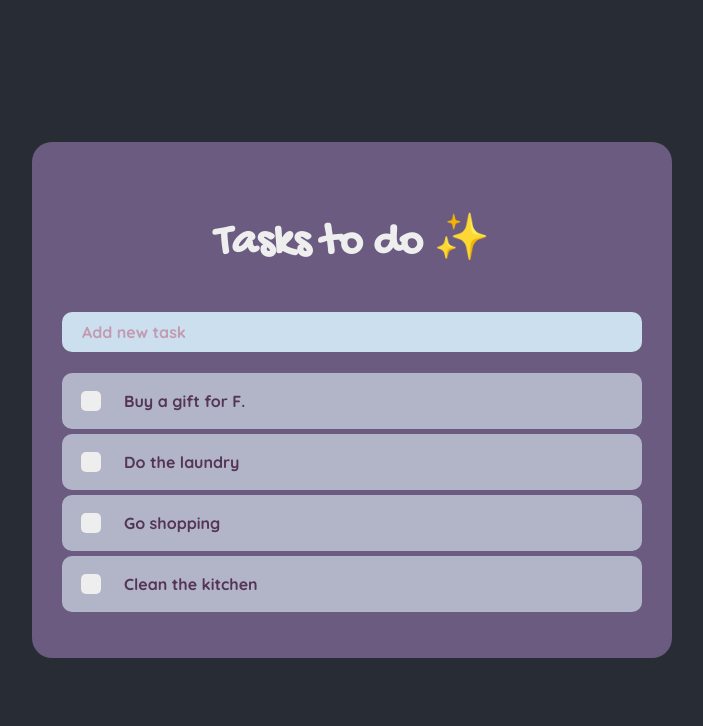
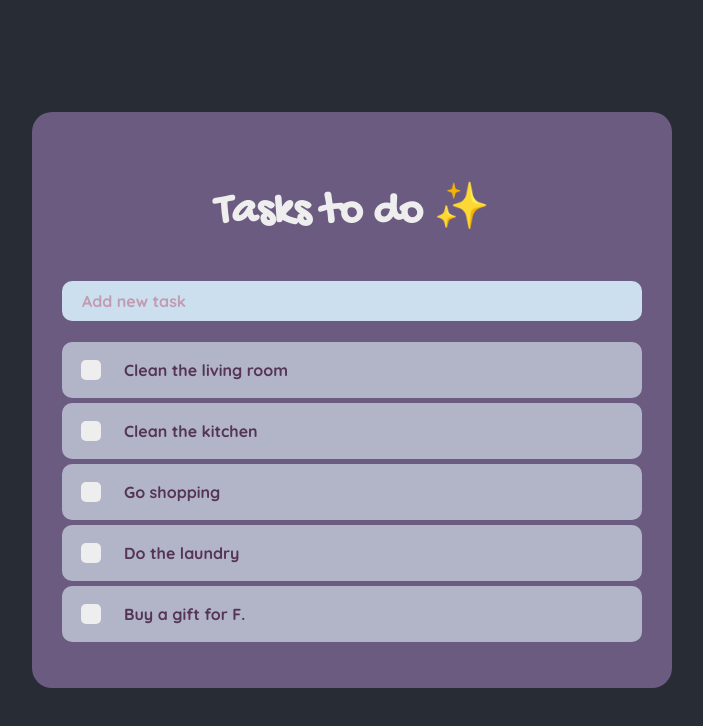
Before and after one commit to bzukow/to-do-app-react-practice, a React (Create React App) app: page / in a window 1280 px wide. Shown: the top 726 px of the page, without its empty margins (288-991 px from the left). Built offline with nearby package versions, Linux system fonts and the light colour scheme; data requests are answered from the project's data file; a web font is replaced by a local one.

Commit message:
Changes to clean a json file reading solution

```diff
--- a/db.json
+++ b/db.json
@@ -19,6 +19,11 @@
       "id": "5395f021-a273-4060-90d9-ac499d2d93a0",
       "name": "Clean the kitchen",
       "completed": false
+    },
+    {
+      "id": "e0b1ff9f-f874-4360-acd1-5a1a5e345706",
+      "name": "Clean the living room",
+      "completed": false
     }
   ]
 }
--- a/src/App.js
+++ b/src/App.js
@@ -8,7 +8,10 @@ function App() {
     useEffect(() => {
         fetch("http://localhost:3001/tasks")
             .then((response) => response.json())
-            .then((data) => setTasks(data))
+            .then((data) => {
+                const reversedTasks = [...data].reverse();
+                setTasks(reversedTasks);
+            })
             .catch((err) => console.error("Something got wrong 😅", err));
     }, []);
 
@@ -41,50 +44,18 @@ function App() {
             })
             .catch((err) => console.error("Update error: ", err));
     }
-    const deleteAllTasks = () => {
-        fetch('http://localhost:3001/tasks', {
-            method: 'GET', // Pobierz całą listę
-          })
-          .then(response => response.json())
-          .then(tasks => {
-            const deletePromises = tasks.map(task => {
-              return fetch(`http://localhost:3001/tasks/${task.id}`, {
-                method: 'DELETE',
-              });
-            });
 
-            Promise.all(deletePromises)
-            //   .then(() => console.log("Wszystkie zadania zostały usunięte"))
-              .catch(error => console.error('Deleting task error:', error));
-          });
-      };
     const addTask = (taskName) => {
         const newTask = { id: uuidv4(), name: taskName, completed: false };
         const toUpdateTasks = [newTask, ...tasks];
-        deleteAllTasks();
-        const addPromises = toUpdateTasks.map(task => {
-            return fetch('http://localhost:3001/tasks', {
-              method: 'POST',
-              headers: {
-                'Content-Type': 'application/json',
-              },
-              body: JSON.stringify(task),
-            });
-          });
 
-          Promise.all(addPromises)
-            .then(() => setTasks(toUpdateTasks))
-            .catch(error => console.error('Task adding error:', error));
-
-        // const newTask = { id: uuidv4(), name: taskName, completed: false };
-        // fetch("http://localhost:3001/tasks", {
-        //     method: "POST",
-        //     headers: { "Content-Type": "application/json" },
-        //     body: JSON.stringify(newTask),
-        // })
-        //     .then((response) => response.json())
-        //     .then((data) => setTasks((tasks) => [data, ...tasks]));
-
+        fetch("http://localhost:3001/tasks", {
+            method: "POST",
+            headers: { "Content-Type": "application/json" },
+            body: JSON.stringify(newTask),
+        })
+            .then((response) => response.json())
+            .then((data) => setTasks((tasks) => [data, ...tasks]));
     };
 
     function deleteTask(id) {
```
